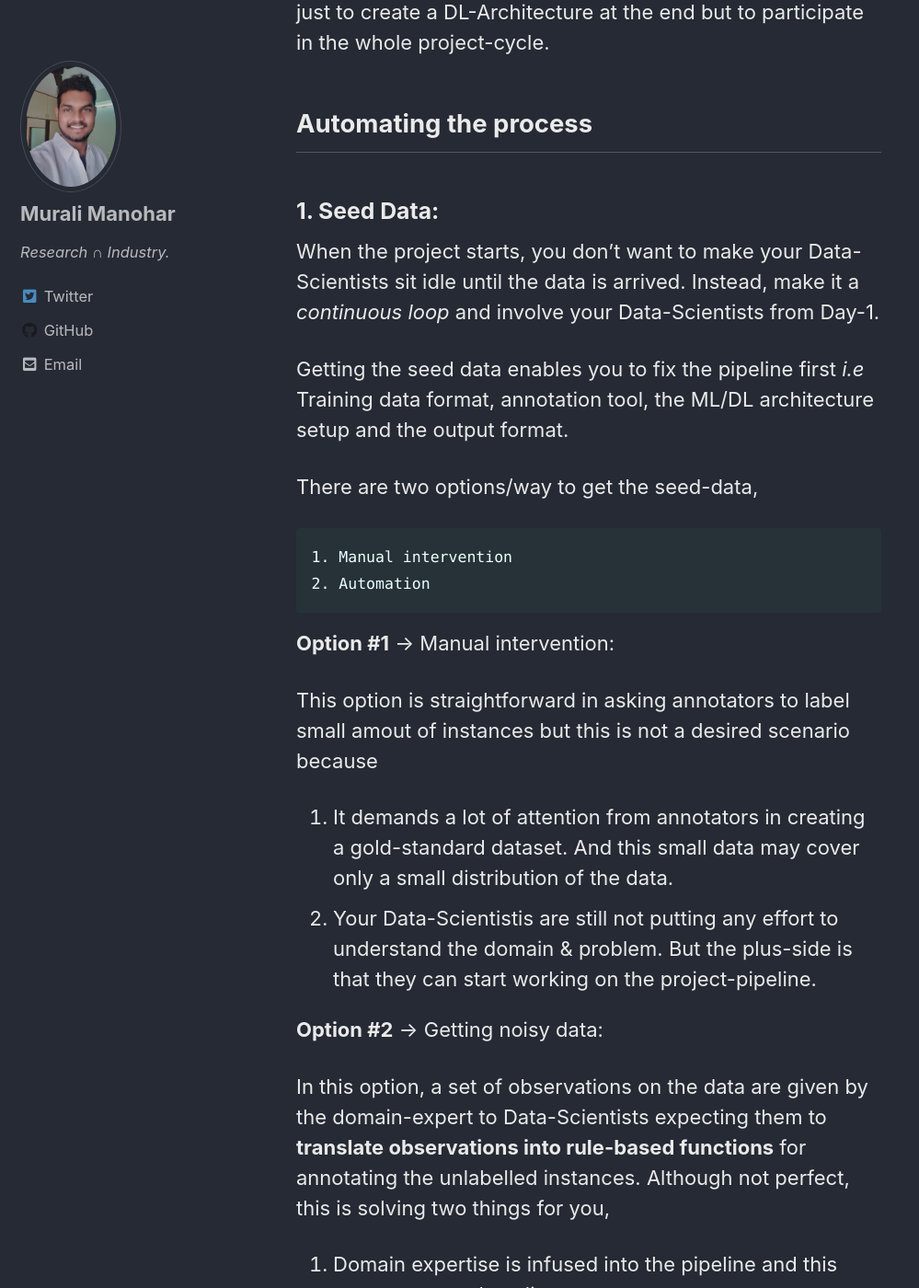
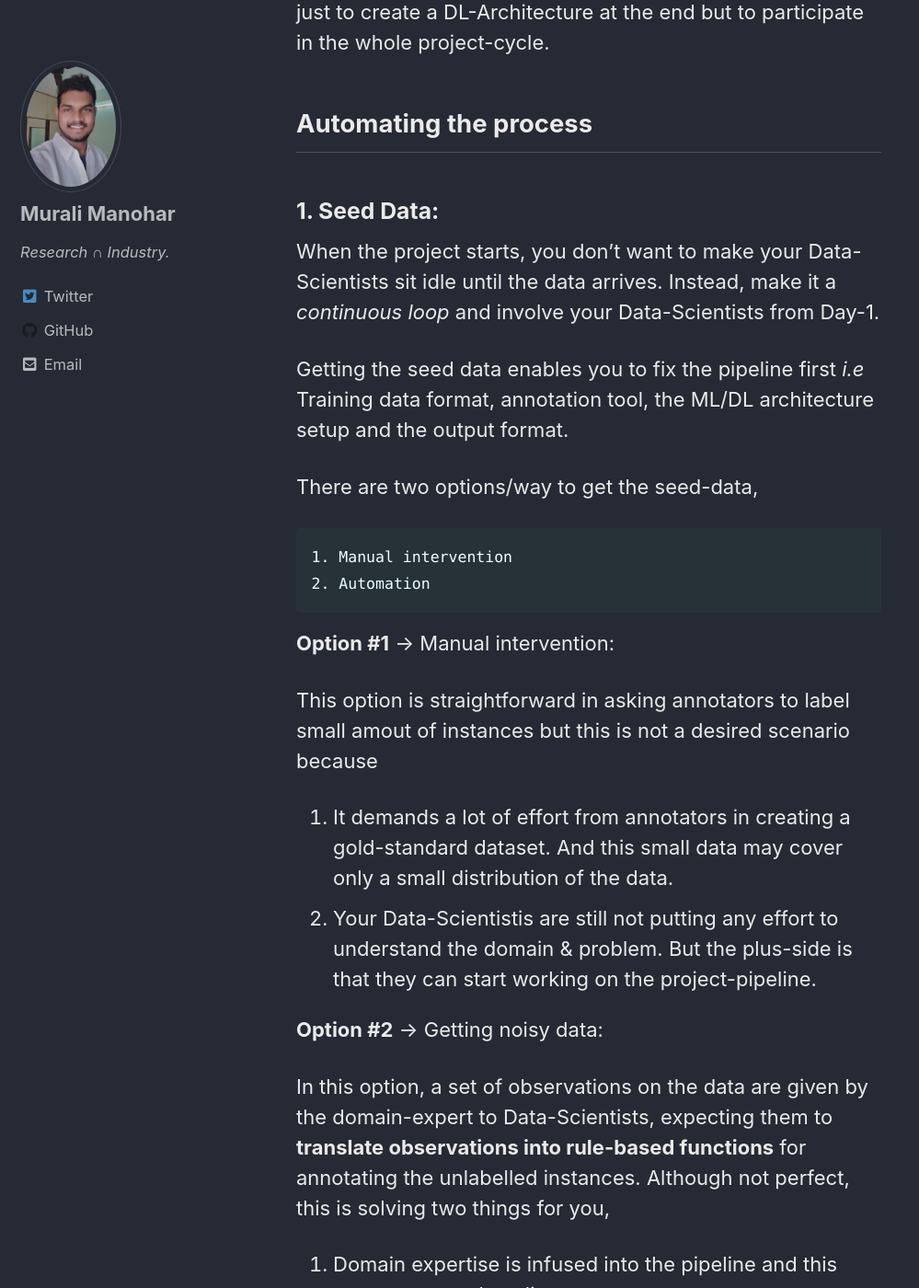
Before and after one commit to gitlost-murali/blogs, a Jekyll site: the page built from _posts/2020-09-06-labelling-your-data.md, in a window 1280 px wide and 1400 px high, scrolled down 1120 px. Shown: the whole window at 92% size, without its empty margins (0-999 px from the left). Built offline with Jekyll 4.4.1, drawn with Linux system fonts in a browser that asks for light colours; cached includes are drawn as plain includes; comment, search, counter and statistics services are not loaded; some of the changed text lies outside the part shown.

Commit message:
Final Touches: _posts/2020-09-06-labelling-your-data.md: Some grammar corrections

```diff
--- a/_posts/2020-09-06-labelling-your-data.md
+++ b/_posts/2020-09-06-labelling-your-data.md
@@ -10,8 +10,8 @@ categories: tooling annotation
 
 Unlike most academia, Industrial problems won't come with a gold-standard dataset. Also, Dataset creation is not valued heavily in Industrial setting because it's perceived more as a `pain-in-the-xxx` than a `part-of-the-solution` for numerous reasons. Few of them are,
 
-1. It is a manually taxing procedure. One must __push deadlines__ for the project since there's a clear dependency on the data.
-2. You don't know how much data is enough.
+1. It is a manually taxing procedure.
+2. You don't know how much data is enough. One must __push deadlines__ for the project since there's a clear dependency on the data.
 3. Your Data Scientists might take it to their ego if asked to spend time on labeling data. (_Note: If you're one of them, spend time in atleast understanding the edge cases._)
 
 > Telling that you need a lot of training data to get a high quality ML model is like saying __"You need a lot of money to be rich"__. - [Christopher Ré, Snorkel](https://www.youtube.com/watch?v=yu15Nf5eJEE)
@@ -21,7 +21,7 @@ While the data-dependency sounds like a redundant fact, it comes with an operati
 ## Automating the process
 
 ### 1. __Seed Data:__
- When the project starts, you don't want to make your Data-Scientists sit idle until the data is arrived. Instead, make it a _continuous loop_ and involve your Data-Scientists from Day-1.
+ When the project starts, you don't want to make your Data-Scientists sit idle until the data arrives. Instead, make it a _continuous loop_ and involve your Data-Scientists from Day-1.
 
 Getting the seed data enables you to fix the pipeline first _i.e_ Training data format, annotation tool, the ML/DL architecture setup and the output format.
 
@@ -34,12 +34,12 @@ __Option #1__ -> Manual intervention:
 
 This option is straightforward in asking annotators to label small amout of instances but this is not a desired scenario because
 
-1. It demands a lot of attention from annotators in creating a gold-standard dataset. And this small data may cover only a small distribution of the data.
+1. It demands a lot of effort from annotators in creating a gold-standard dataset. And this small data may cover only a small distribution of the data.
 2. Your Data-Scientistis are still not putting any effort to understand the domain & problem. But the plus-side is that they can start working on the project-pipeline.
 
 __Option #2__ -> Getting noisy data:
 
-In this option, a set of observations on the data are given by the domain-expert to Data-Scientists  expecting them to __translate observations into rule-based functions__ for annotating the unlabelled instances. Although not perfect, this is solving two things for you,
+In this option, a set of observations on the data are given by the domain-expert to Data-Scientists,  expecting them to __translate observations into rule-based functions__ for annotating the unlabelled instances. Although not perfect, this is solving two things for you,
 
 1. Domain expertise is infused into the pipeline and this serves as your baseline.
 2. Converting observations to code helps the data-scientist in understanding the problem better by glancing at the distribution of the data. Although I hate the case of __prognosticating accuracy__ before modelling, this approach helps a Data-Scientist to understand how easy/tough the problem is and to predict the accuracy to some certain extent.
```
Also changed, not shown: other parts of _posts/2020-09-06-labelling-your-data.md (+1 -1 lines).
